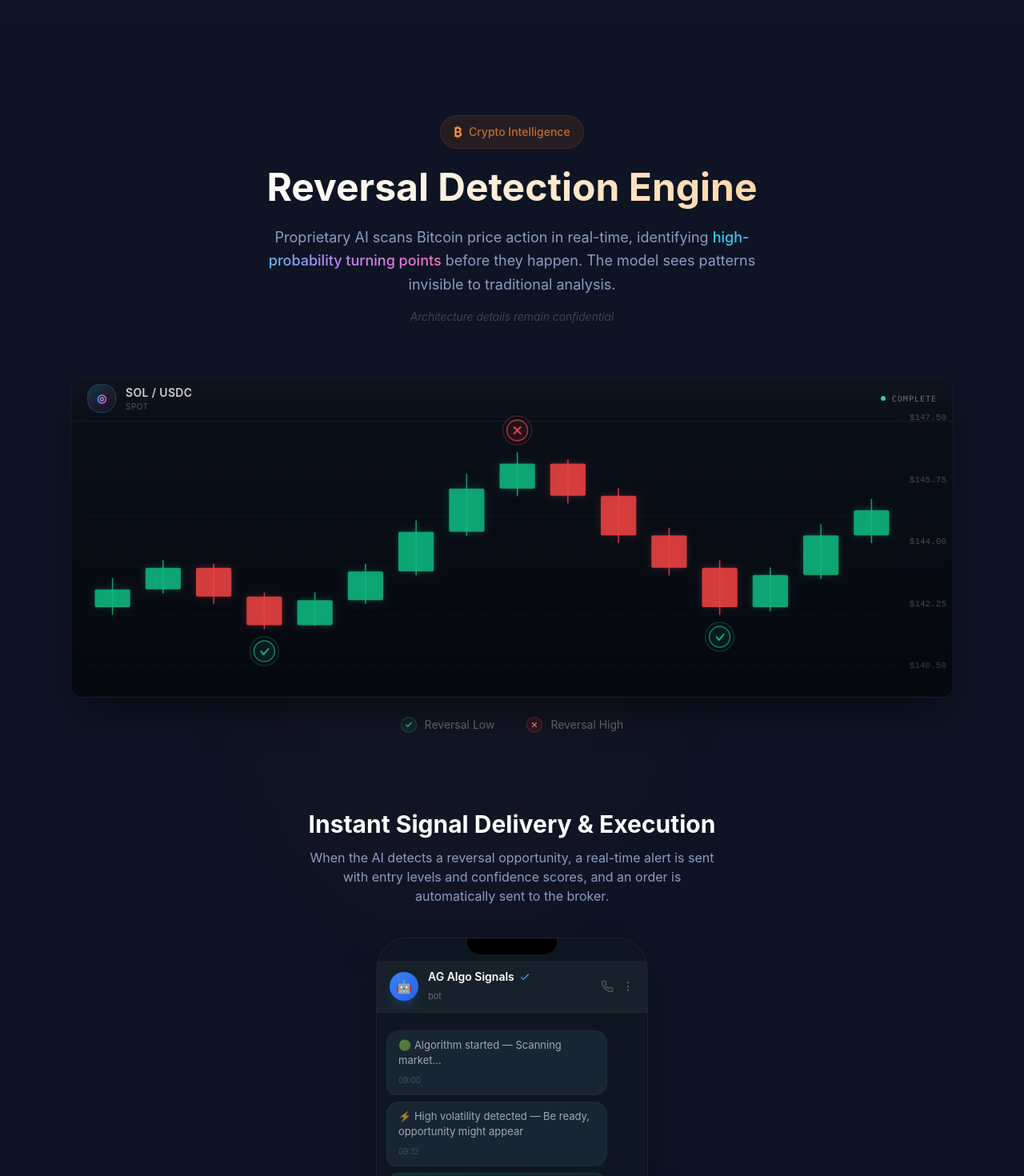
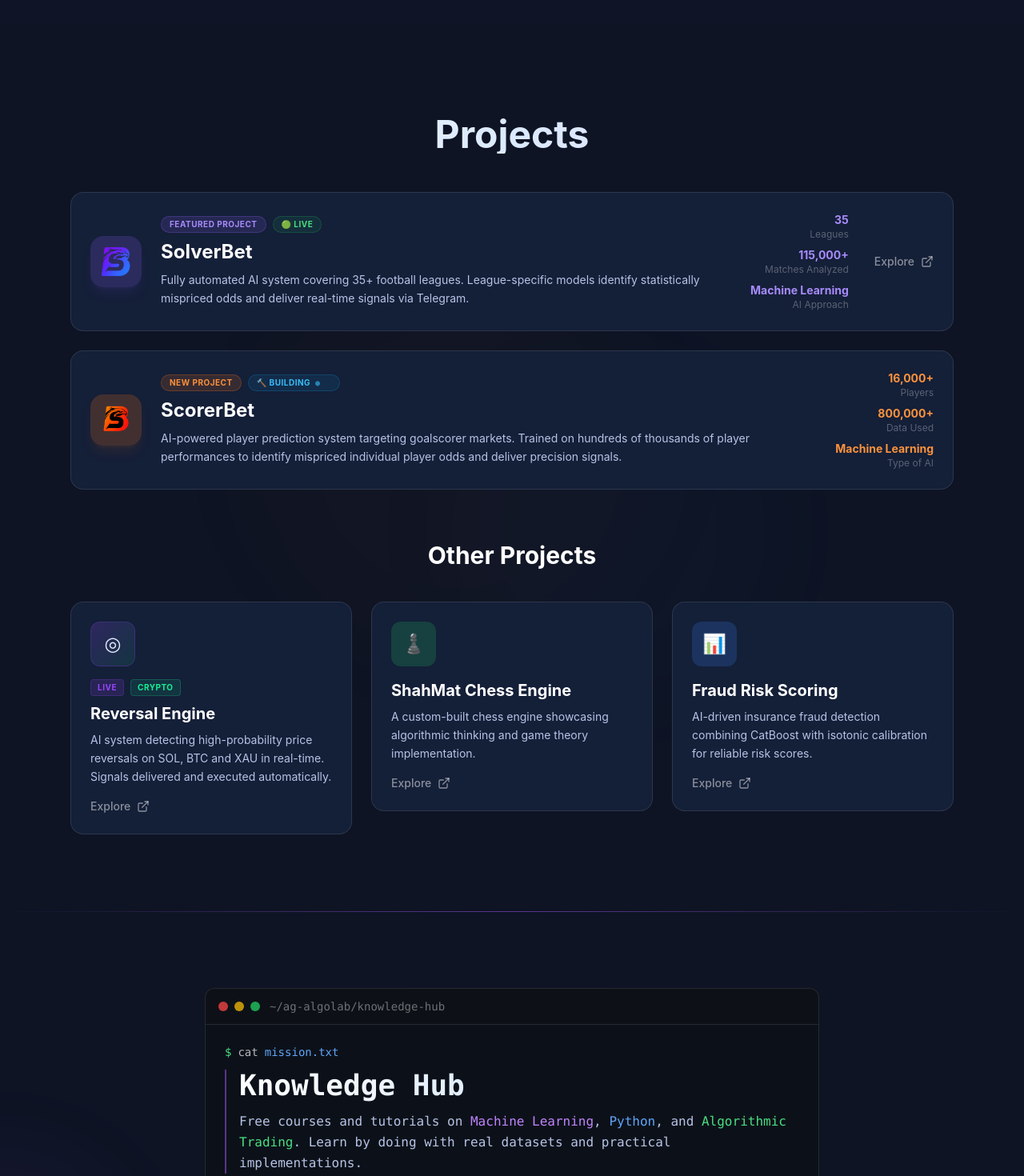
Before and after one commit to ag-algolab/ag-algolab.github.io, a React (Vite) app: page / in a window 1280 px wide. Shown: the part 1330-2800 px from the top of the page at 80% size. Built offline with nearby package versions, Linux system fonts and the light colour scheme.

Commit message:
Integrate ReversalEngine and update routes
Added ReversalEngine component and updated routing.

```diff
--- a/src/App.jsx
+++ b/src/App.jsx
@@ -3,7 +3,7 @@ import ShahMat from "./pages/ShahMat";
 import FraudRiskScoring from "./pages/FraudRiskScoring";
 import SolverBet from "./pages/SolverBet";
 import ScorerBet from "./pages/ScorerBet";
-
+import ReversalEngine from "./pages/ReversalEngine";
 import React, { useState, useEffect, useRef } from 'react';
 import { Helmet } from 'react-helmet';
 import { motion } from 'framer-motion';
@@ -997,58 +997,6 @@ function Home() {
           </div>
 
           <div className="max-w-6xl mx-auto px-6 relative z-10">
-            <motion.div
-              initial={{ opacity: 0, y: 30 }}
-              whileInView={{ opacity: 1, y: 0 }}
-              transition={{ duration: 0.6 }}
-              viewport={{ once: true }}
-              className="text-center mb-16"
-            >
-              <div className="inline-flex items-center gap-2 px-4 py-2 rounded-full bg-orange-500/10 border border-orange-500/15 mb-6">
-                <span className="text-orange-400 font-bold">₿</span>
-                <span className="text-orange-400/70 text-sm font-medium">Crypto Intelligence</span>
-              </div>
-              <h2 className="text-4xl md:text-5xl font-bold mb-6">
-                <span className="bg-gradient-to-r from-white via-orange-100 to-orange-200 bg-clip-text text-transparent">
-                  Reversal Detection Engine
-                </span>
-              </h2>
-              <p className="text-lg text-[#8b9dc3] max-w-2xl mx-auto leading-relaxed">
-                Proprietary AI scans Bitcoin price action in real-time, identifying{' '}
-                <span className="bg-clip-text text-transparent bg-gradient-to-r from-cyan-400 via-purple-400 to-pink-400 font-medium">
-                  high-probability turning points
-                </span>{' '}
-                before they happen. The model sees patterns invisible to traditional analysis.
-              </p>
-              <p className="text-white/25 mt-4 text-sm italic font-light">Architecture details remain confidential</p>
-            </motion.div>
-
-            <motion.div
-              initial={{ opacity: 0, y: 40 }}
-              whileInView={{ opacity: 1, y: 0 }}
-              transition={{ duration: 0.7, delay: 0.1 }}
-              viewport={{ once: true }}
-              className="mb-24"
-            >
-              <BTCScannerChart />
-            </motion.div>
-
-            <motion.div
-              initial={{ opacity: 0, y: 40 }}
-              whileInView={{ opacity: 1, y: 0 }}
-              transition={{ duration: 0.7, delay: 0.2 }}
-              viewport={{ once: true }}
-              className="mb-20"
-            >
-              <div className="text-center mb-10">
-                <h3 className="text-2xl md:text-3xl font-bold text-white mb-3">Instant Signal Delivery & Execution</h3>
-                <p className="text-[#8b9dc3] max-w-lg mx-auto">
-                  When the AI detects a reversal opportunity, a real-time alert is sent with entry levels and
-                  confidence scores, and an order is automatically sent to the broker.
-                </p>
-              </div>
-              <TelegramAlerts />
-            </motion.div>
 
             <motion.div
               initial={{ opacity: 0, y: 30 }}
@@ -1057,13 +1005,12 @@ function Home() {
               viewport={{ once: true }}
               className="text-center mb-12"
             >
-              <h3 className="text-2xl md:text-3xl font-bold text-white mb-4">Other Projects</h3>
+              <h2 className="text-4xl md:text-5xl font-bold bg-gradient-to-r from-white via-blue-100 to-purple-200 bg-clip-text text-transparent mb-4">Projects</h2>
             </motion.div>
 
-            <div className="flex flex-col gap-6">
+            <div className="flex flex-col gap-6 mb-16">
 
-              {/* ===== SOLVERBET CARD — untouched ===== */}
-
+              {/* SOLVERBET */}
               <Link to="/solverbet" className="block group">
                 <motion.div initial={{ opacity: 0, y: 20 }} whileInView={{ opacity: 1, y: 0 }} transition={{ duration: 0.5 }} viewport={{ once: true }}
                   className="relative bg-[#141f38] rounded-2xl p-6 border border-white/10 hover:border-violet-500/50 hover:shadow-[0_0_40px_rgba(124,58,237,0.2)] transition-all duration-500 overflow-hidden">
@@ -1104,15 +1051,15 @@ function Home() {
                 </motion.div>
               </Link>
 
-              {/* ===== SCORERBET — orange/red palette ===== */}
+              {/* SCORERBET */}
               <div className="block group cursor-default">
                 <motion.div initial={{ opacity: 0, y: 20 }} whileInView={{ opacity: 1, y: 0 }} transition={{ duration: 0.5, delay: 0.1 }} viewport={{ once: true }}
-                  className="relative bg-[#141f38] rounded-2xl p-6 border border-white/10 hover:border-orange-500/50 hover:shadow-[0_0_40px_rgba(249,115,22,0.2)] transition-all duration-500 overflow-hidden">
+                  className="relative bg-[#141f38] rounded-2xl p-6 border border-white/10 transition-all duration-500 overflow-hidden">
                   <div className="absolute top-0 right-0 w-64 h-64 bg-orange-500/5 rounded-full blur-3xl opacity-0 group-hover:opacity-100 transition-opacity duration-700" />
                   <div className="absolute bottom-0 left-0 w-48 h-48 bg-red-500/5 rounded-full blur-3xl opacity-0 group-hover:opacity-100 transition-opacity duration-700" />
                   <div className="relative z-10 flex flex-col md:flex-row md:items-center gap-6">
                     <div className="flex-shrink-0 flex items-center gap-4">
-                      <div className="w-16 h-16 rounded-2xl bg-orange-500/20 group-hover:bg-orange-500/30 flex items-center justify-center transition-all duration-300 shadow-lg shadow-orange-500/10">
+                      <div className="w-16 h-16 rounded-2xl bg-orange-500/20 flex items-center justify-center transition-all duration-300 shadow-lg shadow-orange-500/10">
                         <img src="/scorerbet_eagle.png" alt="ScorerBet" className="w-10 h-10 object-contain" />
                       </div>
                       <div className="flex flex-col gap-1.5 md:hidden">
@@ -1125,7 +1072,7 @@ function Home() {
                         <span className="px-2.5 py-0.5 rounded-full bg-orange-500/15 border border-orange-500/25 text-orange-400 text-[10px] font-bold uppercase tracking-wider">New Project</span>
                         <BuildingBadge />
                       </div>
-                      <h3 className="text-2xl font-bold text-white group-hover:text-orange-400 transition-colors duration-300 mb-2">ScorerBet</h3>
+                      <h3 className="text-2xl font-bold text-white mb-2">ScorerBet</h3>
                       <p className="text-[#b7c3e6] text-sm leading-relaxed">AI-powered player prediction system targeting goalscorer markets. Trained on hundreds of thousands of player performances to identify mispriced individual player odds and deliver precision signals.</p>
                     </div>
                     <div className="flex-shrink-0 hidden md:flex flex-col gap-2 items-end">
@@ -1137,8 +1084,44 @@ function Home() {
                 </motion.div>
               </div>
 
+            </div>
 
-              <div className="grid md:grid-cols-2 gap-6">
+            {/* OTHER PROJECTS */}
+            <motion.div
+              initial={{ opacity: 0, y: 30 }}
+              whileInView={{ opacity: 1, y: 0 }}
+              transition={{ duration: 0.6 }}
+              viewport={{ once: true }}
+              className="text-center mb-10"
+            >
+              <h3 className="text-2xl md:text-3xl font-bold text-white">Other Projects</h3>
+            </motion.div>
+
+            <div className="grid md:grid-cols-3 gap-6">
+              <Link to="/reversal-engine" className="block group">
+                <motion.div
+                  initial={{ opacity: 0, y: 20 }}
+                  whileInView={{ opacity: 1, y: 0 }}
+                  transition={{ duration: 0.5 }}
+                  viewport={{ once: true }}
+                  className="relative bg-[#141f38] rounded-2xl p-6 border border-white/10 hover:border-[#9945FF]/50 hover:shadow-[0_0_40px_rgba(153,69,255,0.2)] transition-all duration-500 h-full"
+                >
+                  <div className="w-14 h-14 rounded-xl bg-gradient-to-br from-[#9945FF]/20 to-[#14F195]/10 border border-[#9945FF]/20 flex items-center justify-center mb-4 group-hover:scale-110 transition-transform duration-300">
+                    <span className="text-2xl">◎</span>
+                  </div>
+                  <div className="flex items-center gap-2 mb-2">
+                    <span className="px-2 py-0.5 rounded bg-[#9945FF]/15 text-[#9945FF] text-[10px] font-bold uppercase tracking-wider border border-[#9945FF]/20">Live</span>
+                    <span className="px-2 py-0.5 rounded bg-[#14F195]/10 text-[#14F195] text-[10px] font-bold uppercase tracking-wider border border-[#14F195]/20">Crypto</span>
+                  </div>
+                  <h3 className="text-xl font-bold mb-2 text-white group-hover:text-[#14F195] transition-colors duration-300">Reversal Engine</h3>
+                  <p className="text-[#b7c3e6] text-sm leading-relaxed mb-4">AI system detecting high-probability price reversals on SOL, BTC and XAU in real-time. Signals delivered and executed automatically.</p>
+                  <div className="flex items-center gap-2 text-white/50 group-hover:text-[#14F195] transition-colors">
+                    <span className="text-sm font-medium">Explore</span>
+                    <ExternalLink className="w-4 h-4" />
+                  </div>
+                </motion.div>
+              </Link>
+
               <FeatureCard
                 title="ShahMat Chess Engine"
                 description="A custom-built chess engine showcasing algorithmic thinking and game theory implementation."
@@ -1154,7 +1137,7 @@ function Home() {
                 color="blue"
               />
             </div>
-            </div>
+
           </div>
         </section>
 
@@ -1366,6 +1349,7 @@ export default function App() {
       <Route path="/fraud-risk-scoring" element={<FraudRiskScoring />} />
       <Route path="/solverbet" element={<SolverBet />} />
       <Route path="/scorerbet" element={<ScorerBet />} />
+      <Route path="/reversal-engine" element={<ReversalEngine />} />
       <Route path="*" element={<Home />} />
     </Routes>
   );
```
Lines whose indentation alone changed are shown as unchanged.
